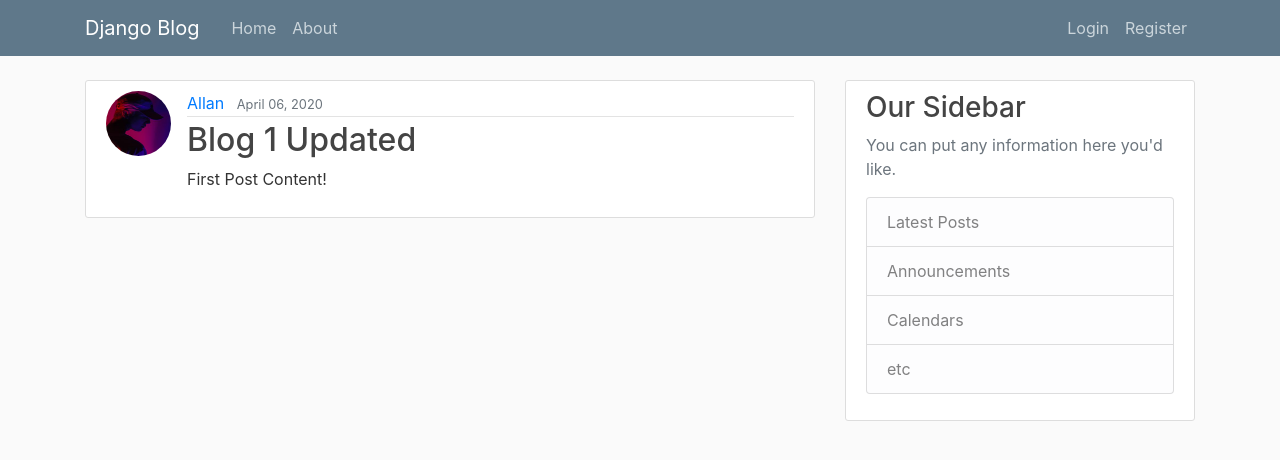
After one commit to allandsouza20/Python, a Django app: page /post/1/ in a window 1280 px wide. The commit adds this page. Shown: the top 460 px of the page. Run offline with Django 3.2, Linux system fonts and the light colour scheme; data comes from the database, SQL or seed files in the repository; both versions use the stored data as it was after the commit; some libraries are stand-ins or nearby versions.

Commit message:
Create, Update and Delete

```diff
--- a/Blog/models.py
+++ b/Blog/models.py
@@ -1,6 +1,7 @@
 from django.db import models
 from django.utils import timezone
 from django.contrib.auth.models import User
+from django.urls import reverse
 
 # Create your models here.
 
@@ -14,3 +15,6 @@ class Post(models.Model):
 
     def __str__(self):
         return self.title
+
+    def get_absolute_url(self):
+        return reverse('post-detail', kwargs={'pk': self.pk})
--- a/Blog/templates/Blog/base.html
+++ b/Blog/templates/Blog/base.html
@@ -32,6 +32,7 @@
             <!-- Navbar Right Side -->
             <div class="navbar-nav">
               {% if user.is_authenticated %}
+                <a class="nav-item nav-link" href="{% url 'post-create' %}">New Post</a>
                 <a class="nav-item nav-link" href="{% url 'profile' %}">Profile</a>
                 <a class="nav-item nav-link" href="{% url 'logout' %}">Logout</a>
               {% else %}
--- a/Blog/templates/Blog/home.html
+++ b/Blog/templates/Blog/home.html
@@ -8,7 +8,7 @@
             <a class="mr-2" href="#">{{ post.author }}</a>
             <small class="text-muted">{{ post.date_posted|date:"F d, Y" }}</small>
           </div>
-          <h2><a class="article-title" href="#">{{ post.title }}</a></h2>
+          <h2><a class="article-title" href="{% url 'post-detail' post.id %}">{{ post.title }}</a></h2>
           <p class="article-content">{{ post.content }}</p>
         </div>
     </article>
--- /dev/null
+++ b/Blog/templates/Blog/post_detail.html
@@ -0,0 +1,20 @@
+{% extends "Blog/base.html" %}
+{% block content %}
+    <article class="media content-section">
+      <img class = "rounded-circle article-img" src = "{{ object.author.profile.image.url }}">
+      <div class="media-body">
+        <div class="article-metadata">
+          <a class="mr-2" href="#">{{ object.author }}</a>
+          <small class="text-muted">{{ object.date_posted|date:"F d, Y" }}</small>
+          {% if object.author == user %}
+          <div>
+            <a class="btn btn-secondary btn-sm mt-1 mb-1" href="{% url 'post-update' object.id %}">Update</a>
+            <a class="btn btn-danger btn-sm mt-1 mb-1" href="{% url 'post-delete' object.id %}">Delete</a>
+          </div>
+          {% endif %}
+        </div>
+        <h2 class="article-title">{{ object.title }}</h2>
+        <p class="article-content">{{ object.content }}</p>
+      </div>
+  </article>
+{% endblock content %}
--- a/Blog/urls.py
+++ b/Blog/urls.py
@@ -1,8 +1,19 @@
 from django.urls import path
 from . import views         # . refers to the current directory
+from .views import (
+    PostListView,
+    PostDetailView,
+    PostCreateView,
+    PostUpdateView,
+    PostDeleteView
+)
 
 urlpatterns = [
     # Here, '' refers to an empty path. If it it an empty path, whenever you give the url as localhost:8000, it directs you directly to the homepage
-    path('', views.home, name='blog-home'),
+    path('', PostListView.as_view(), name='blog-home'),
+    path('post/<int:pk>/', PostDetailView.as_view(), name='post-detail'),
+    path('post/new/', PostCreateView.as_view(), name='post-create'),
+    path('post/<int:pk>/update/', PostUpdateView.as_view(), name='post-update'),
+    path('post/<int:pk>/delete/', PostDeleteView.as_view(), name='post-delete'),
     path('about/', views.about, name='blog-about'),
 ]
--- a/Blog/views.py
+++ b/Blog/views.py
@@ -1,6 +1,14 @@
 from django.shortcuts import render
+from django.contrib.auth.mixins import LoginRequiredMixin, UserPassesTestMixin
 # from django.http import HttpResponse
 from .models import Post  # from the models file in the current package import that Post data
+from django.views.generic import (
+    ListView,
+    DetailView,
+    CreateView,
+    UpdateView,
+    DeleteView
+)
 # This is a list of dictionaries
 # posts = [
 #     {
@@ -26,5 +34,56 @@ def home(request):
     return render(request, 'Blog/home.html', context)
 
 
+class PostListView(ListView):
+    # this tells the list what model to query in order to create the list. In this case, it will be all of our posts.
+    model = Post
+    template_name = 'blog/home.html'  # <app>/<model>_<viewtype>.html
+    context_object_name = 'posts'
+    ordering = ['-date_posted']
+
+
+class PostDetailView(DetailView):
+    # this tells the list what model to query in order to create the list. In this case, it will be all of our posts.
+    model = Post
+
+
+class PostCreateView(LoginRequiredMixin, CreateView):
+    # this tells the list what model to query in order to create the list. In this case, it will be all of our posts.
+    model = Post
+    fields = ['title', 'content']
+
+    def form_valid(self, form):
+        form.instance.author = self.request.user
+        return super().form_valid(form)
+
+
+class PostUpdateView(LoginRequiredMixin, UserPassesTestMixin, UpdateView):
+    # this tells the list what model to query in order to create the list. In this case, it will be all of our posts.
+    model = Post
+    fields = ['title', 'content']
+
+    def form_valid(self, form):
+        form.instance.author = self.request.user
+        return super().form_valid(form)
+
+    def test_func(self):
+        post = self.get_object()
+        if self.request.user == post.author:     # if the current user is the author of the post
+            return True
+        return False
+
+
+class PostDeleteView(LoginRequiredMixin, UserPassesTestMixin, DeleteView):
+    # this tells the list what model to query in order to create the list. In this case, it will be all of our posts.
+    model = Post
+    success_url = '/'
+
+    def test_func(self):
+        post = self.get_object()
+        if self.request.user == post.author:     # if the current user is the author of the post
+            return True
+        return False
+
+
 def about(request):
     return render(request, 'Blog/about.html', {'title': 'About'})
```
Also changed, not shown: Blog/templates/Blog/post_confirm_delete.html (added, +16 -0 lines), Blog/templates/Blog/post_form.html (added, +16 -0 lines), db.sqlite3.
